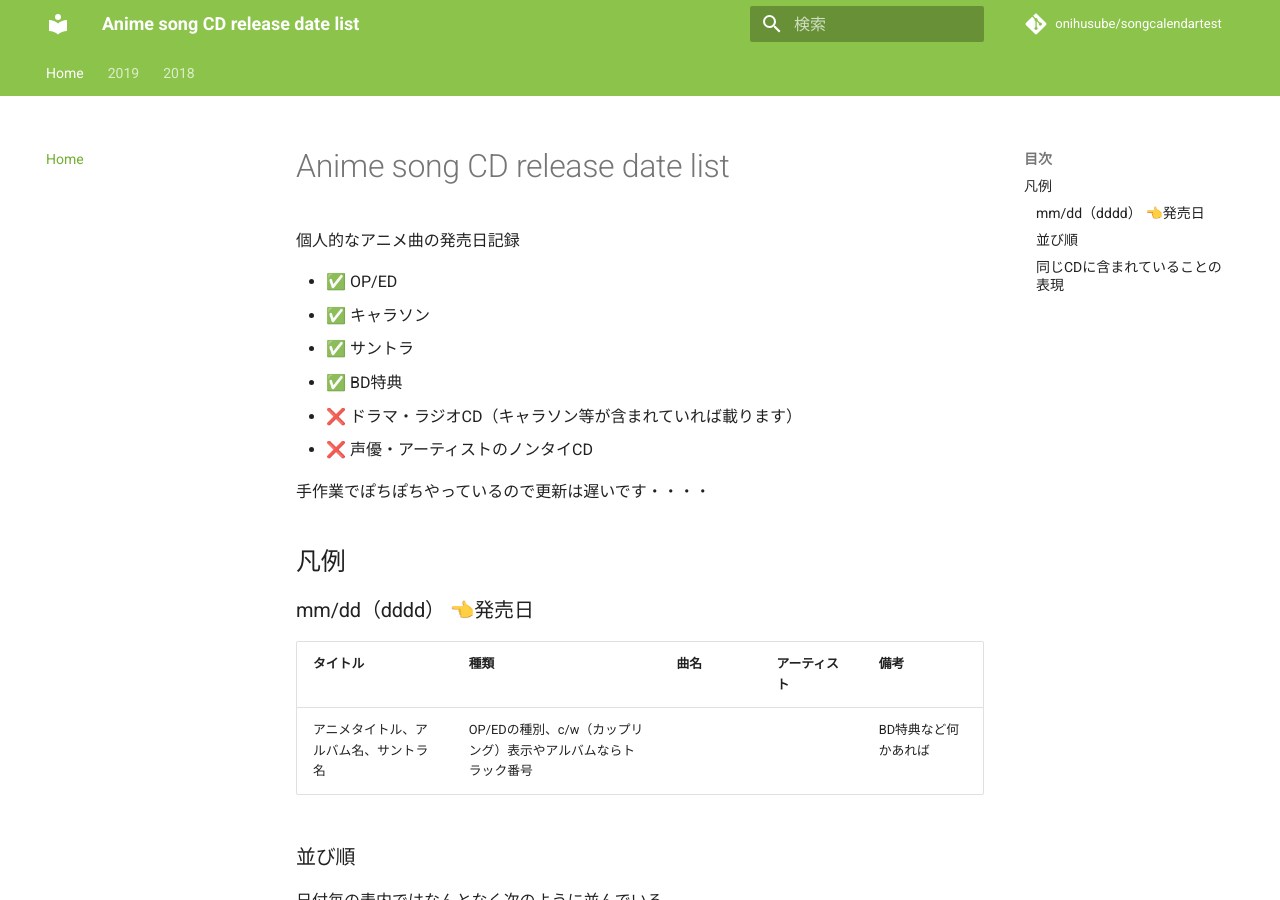
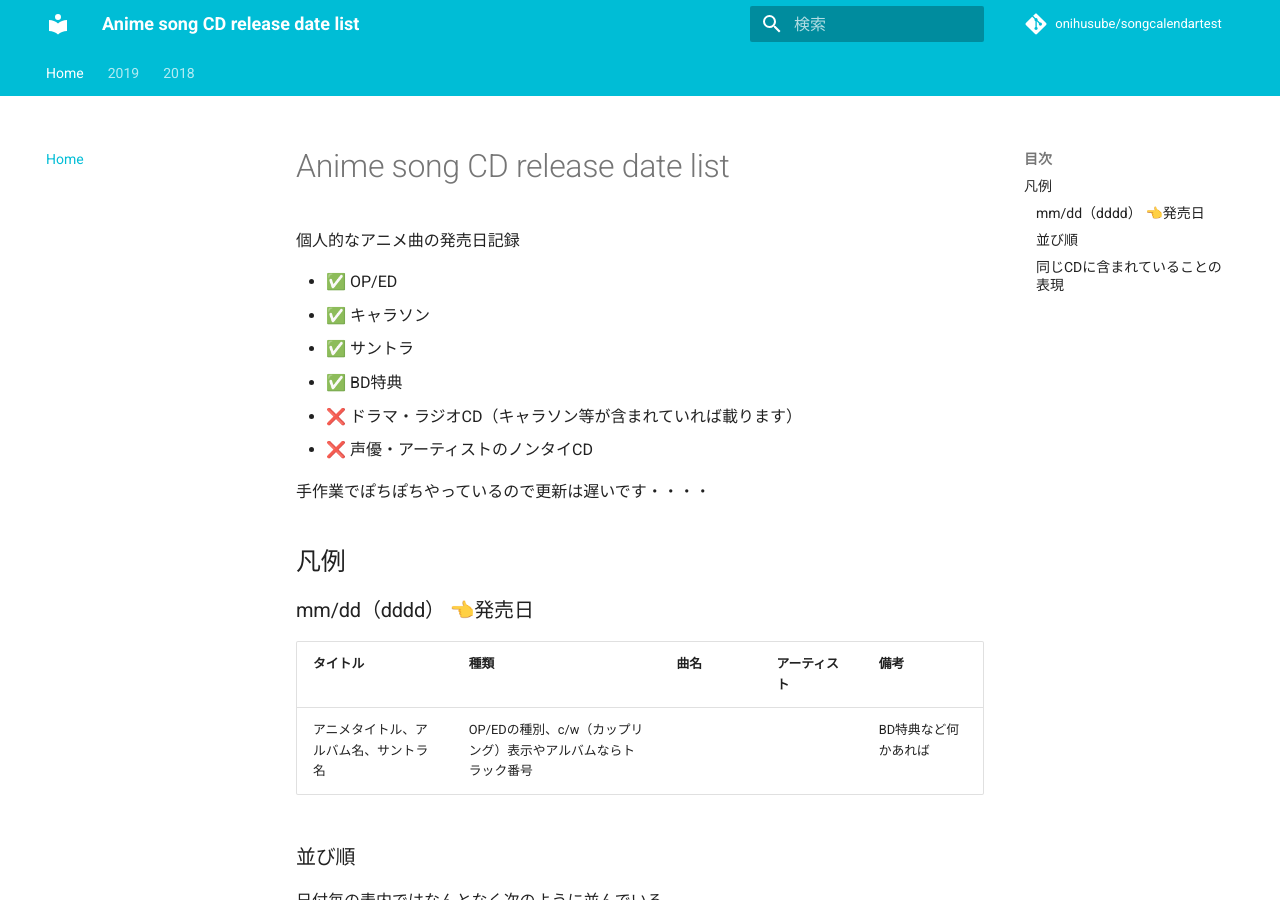
Before and after one commit to onihusube/songcalendartest, an MkDocs documentation site: the page built from docs/index.md, in a window 1280 px wide and 900 px high. Built offline with MkDocs 1.6.1 and Material for MkDocs 9.7.7, drawn with Linux system fonts in a browser that asks for light colours; comment, search, counter and statistics services are not loaded.

Commit message:
mkdocs調整

```diff
--- a/mkdocs.yml
+++ b/mkdocs.yml
@@ -10,8 +10,8 @@ theme:
   name: 'material'
   language: 'ja'
   palette:
-    primary: 'Light Green'
-    accent: 'Light Green'
+    primary: 'Cyan'
+    accent: 'Cyan'
   feature:
     tabs: true
 extra:
```
